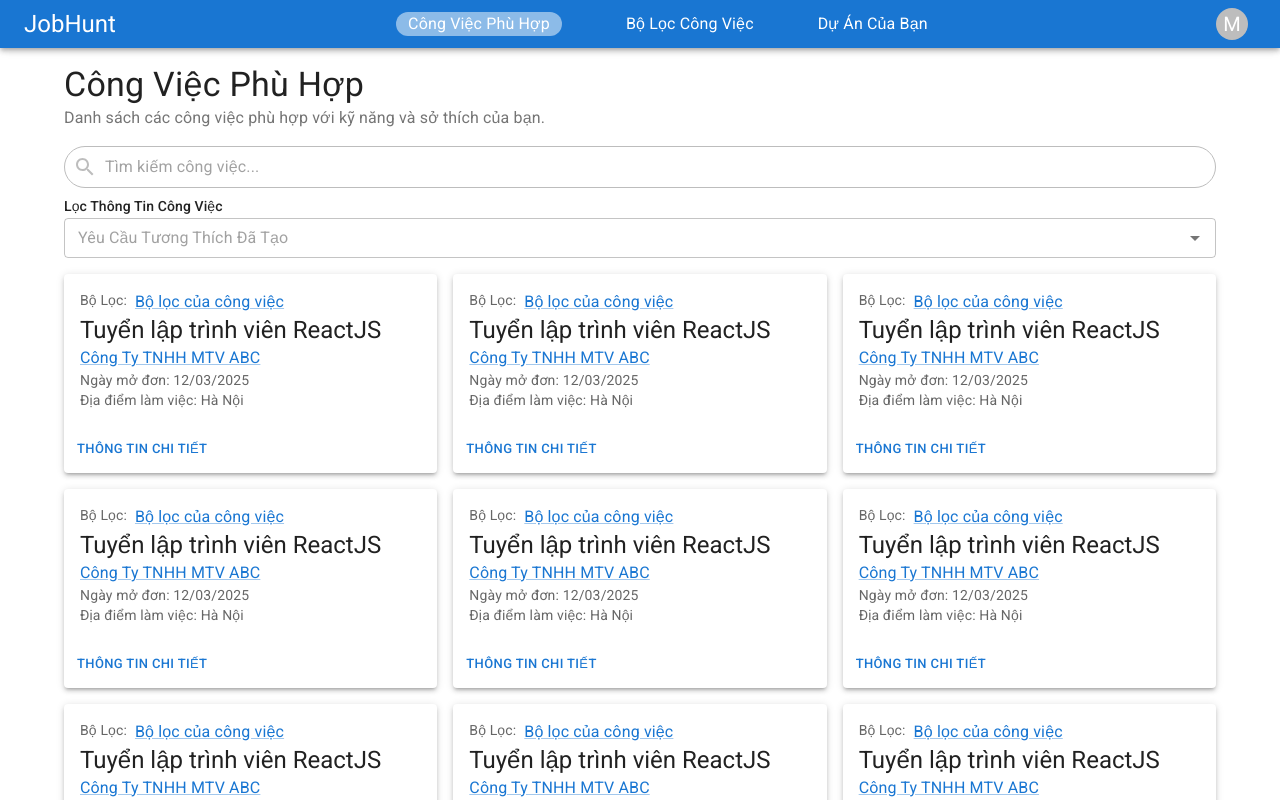
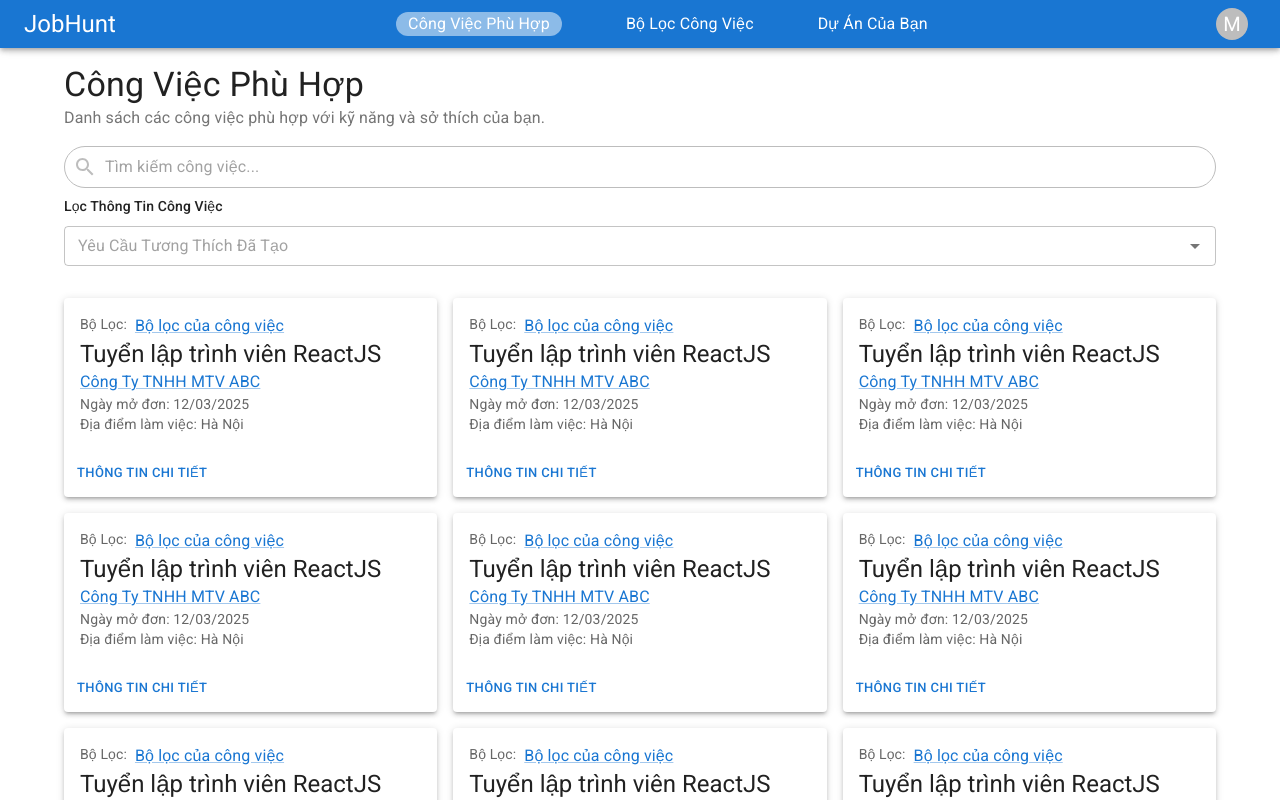
Before and after one commit to thanhKasper/JobHunt-React, a React (Vite) app: page / in a window 1280 px wide. Shown: the top 800 px of the page. Built offline with nearby package versions, Linux system fonts and the light colour scheme; a web font is replaced by a local one.

Commit message:
update: change some styling

```diff
--- a/src/components/JobSearchAndFilter.tsx
+++ b/src/components/JobSearchAndFilter.tsx
@@ -70,8 +70,8 @@ export default function JobSearchAndFilter() {
     <>
       <Stack
         direction="row"
-        border={1}
-        borderColor={focusStyle ? "primary.main" : "grey.400"}
+        border={1.5}
+        borderColor={focusStyle ? "primary.dark" : "grey.400"}
         bgcolor="common.white"
         borderRadius={10}
         sx={{
@@ -96,7 +96,14 @@ export default function JobSearchAndFilter() {
         //   console.log("Input changed:", value, e);
         // }}
         size="small"
-        sx={{ mb: 2 }}
+        sx={{
+          mb: 4,
+          mt: 1,
+          "& .MuiAutocomplete-tag": {
+            bgcolor: "secondary.light",
+            color: "secondary.contrastText",
+          },
+        }}
         options={top100Films}
         disableCloseOnSelect
         getOptionLabel={(option) => option.title}
```
